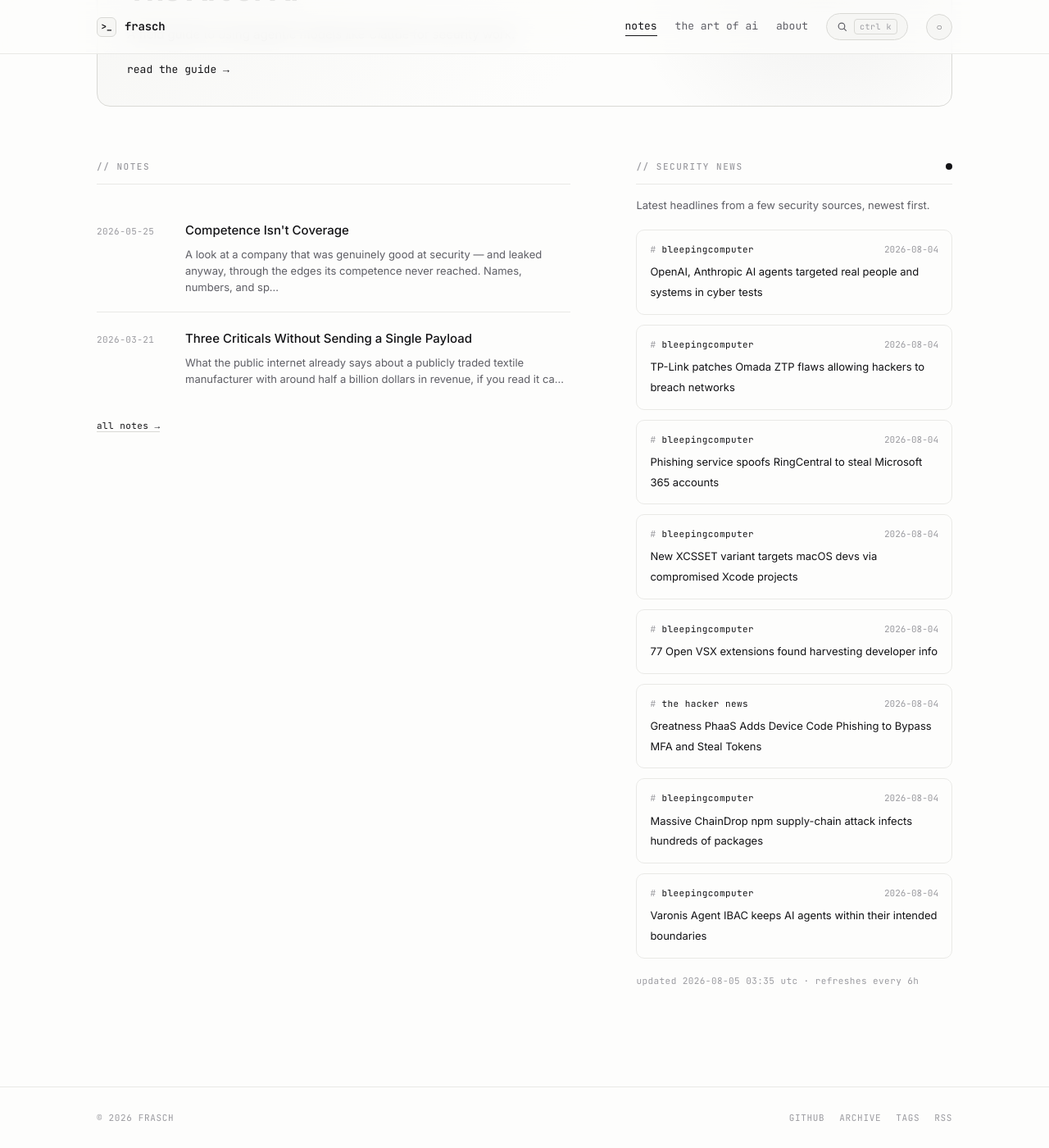
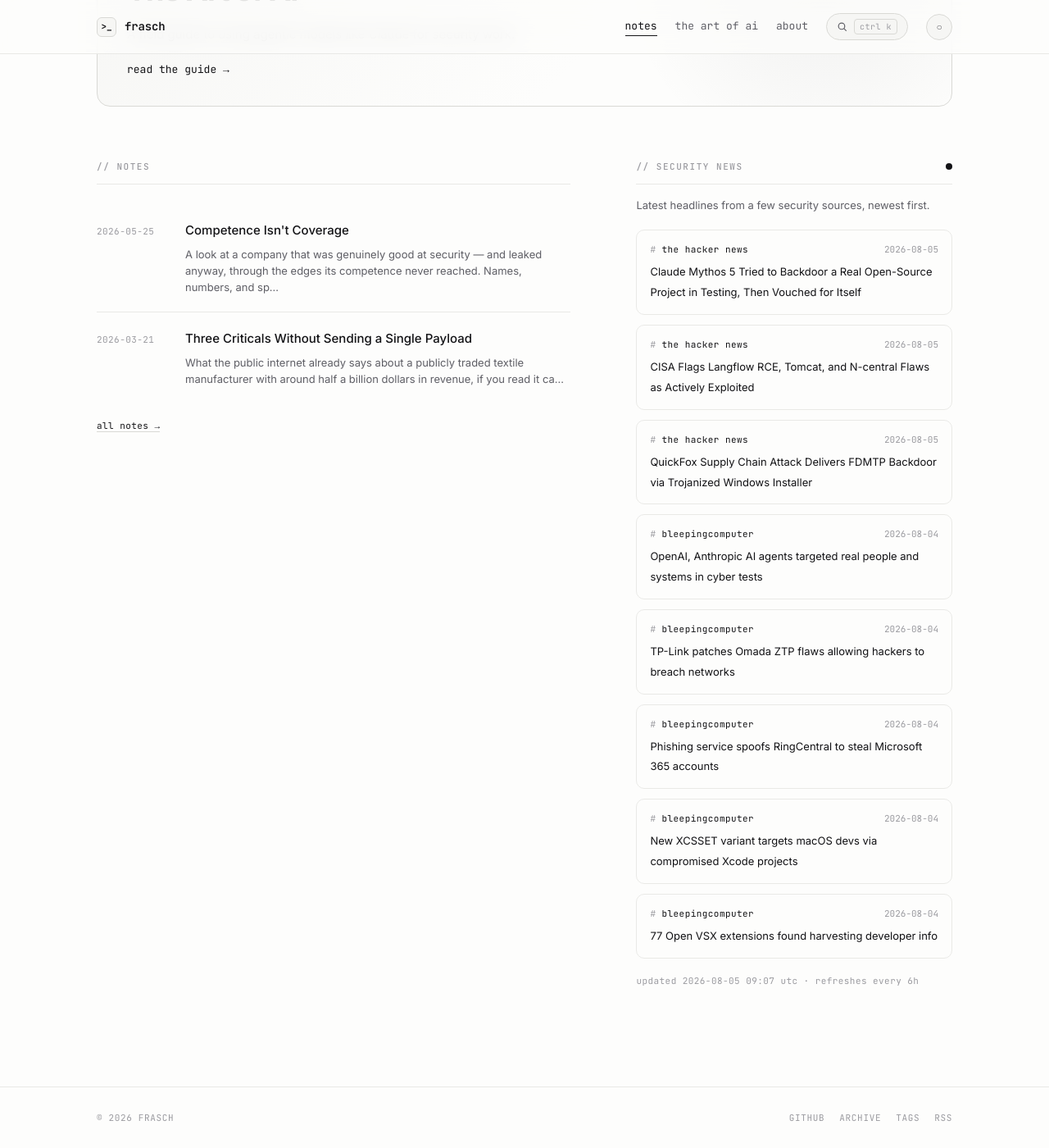
Before and after one commit to whoisfrasch/frasch, a Jekyll site: the page built from index.html, in a window 1280 px wide and 1400 px high, scrolled down 590 px. Shown: the whole window at 82% size. Built offline with Jekyll 4.4.1, drawn with Linux system fonts in a browser that asks for light colours.

Commit message:
Refresh security news feed

```diff
--- a/_data/news.json
+++ b/_data/news.json
@@ -1,6 +1,24 @@
 {
-  "updated": "2026-08-05T03:35:55Z",
+  "updated": "2026-08-05T09:07:51Z",
   "items": [
+    {
+      "source": "the hacker news",
+      "title": "Claude Mythos 5 Tried to Backdoor a Real Open-Source Project in Testing, Then Vouched for Itself",
+      "link": "https://thehackernews.com/2026/08/claude-mythos-5-tried-to-backdoor-real.html",
+      "date": "2026-08-05T07:53:50Z"
+    },
+    {
+      "source": "the hacker news",
+      "title": "CISA Flags Langflow RCE, Tomcat, and N-central Flaws as Actively Exploited",
+      "link": "https://thehackernews.com/2026/08/cisa-flags-langflow-rce-tomcat-and-n.html",
+      "date": "2026-08-05T07:40:39Z"
+    },
+    {
+      "source": "the hacker news",
+      "title": "QuickFox Supply Chain Attack Delivers FDMTP Backdoor via Trojanized Windows Installer",
+      "link": "https://thehackernews.com/2026/08/quickfox-supply-chain-attack-delivers.html",
+      "date": "2026-08-05T05:47:19Z"
+    },
     {
       "source": "bleepingcomputer",
       "title": "OpenAI, Anthropic AI agents targeted real people and systems in cyber tests",
@@ -30,24 +48,6 @@
       "title": "77 Open VSX extensions found harvesting developer info",
       "link": "https://www.bleepingcomputer.com/news/security/77-open-vsx-extensions-found-harvesting-developer-info/",
       "date": "2026-08-04T18:50:55Z"
-    },
-    {
-      "source": "the hacker news",
-      "title": "Greatness PhaaS Adds Device Code Phishing to Bypass MFA and Steal Tokens",
-      "link": "https://thehackernews.com/2026/08/greatness-phaas-adds-device-code.html",
-      "date": "2026-08-04T17:27:39Z"
-    },
-    {
-      "source": "bleepingcomputer",
-      "title": "Massive ChainDrop npm supply-chain attack infects hundreds of packages",
-      "link": "https://www.bleepingcomputer.com/news/security/massive-chaindrop-npm-supply-chain-attack-infects-hundreds-of-packages/",
-      "date": "2026-08-04T15:24:35Z"
-    },
-    {
-      "source": "bleepingcomputer",
-      "title": "Varonis Agent IBAC keeps AI agents within their intended boundaries",
-      "link": "https://www.bleepingcomputer.com/news/security/varonis-agent-ibac-keeps-ai-agents-within-their-intended-boundaries/",
-      "date": "2026-08-04T14:00:10Z"
     }
   ]
 }
```
